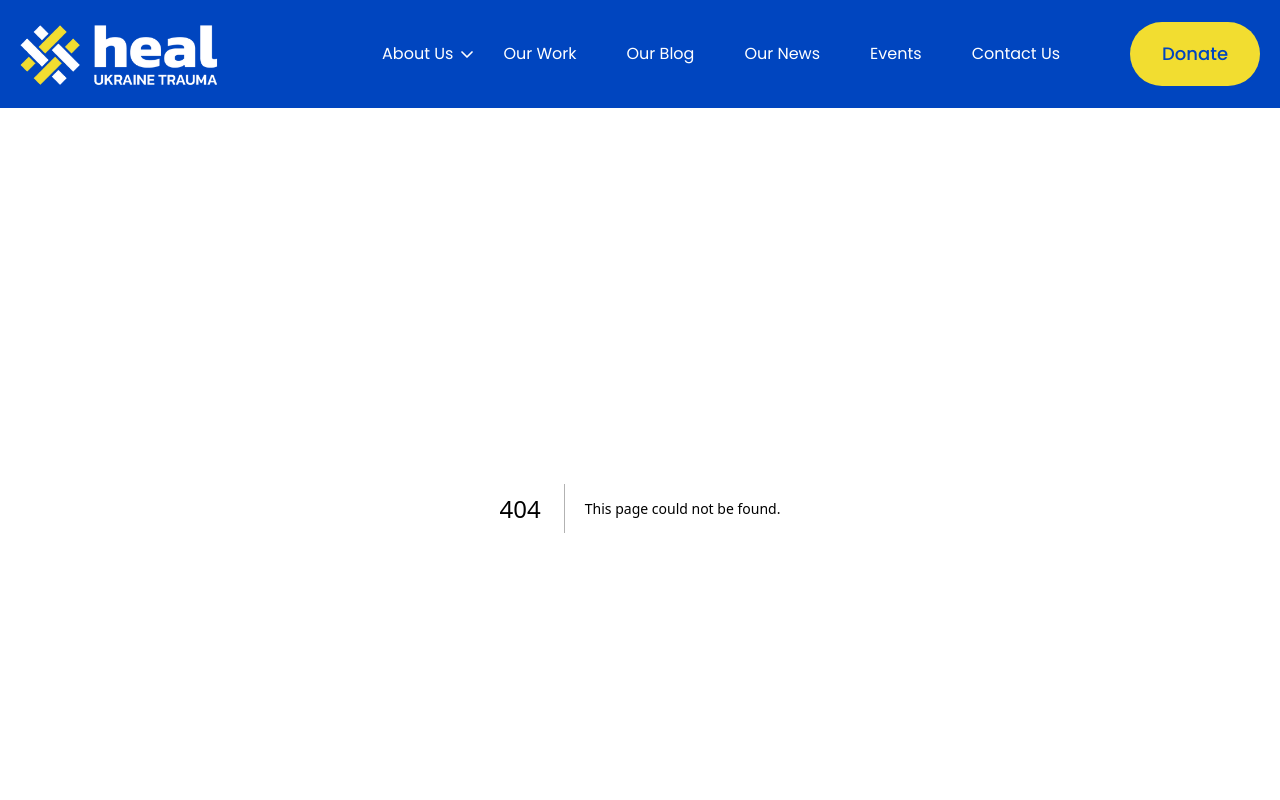
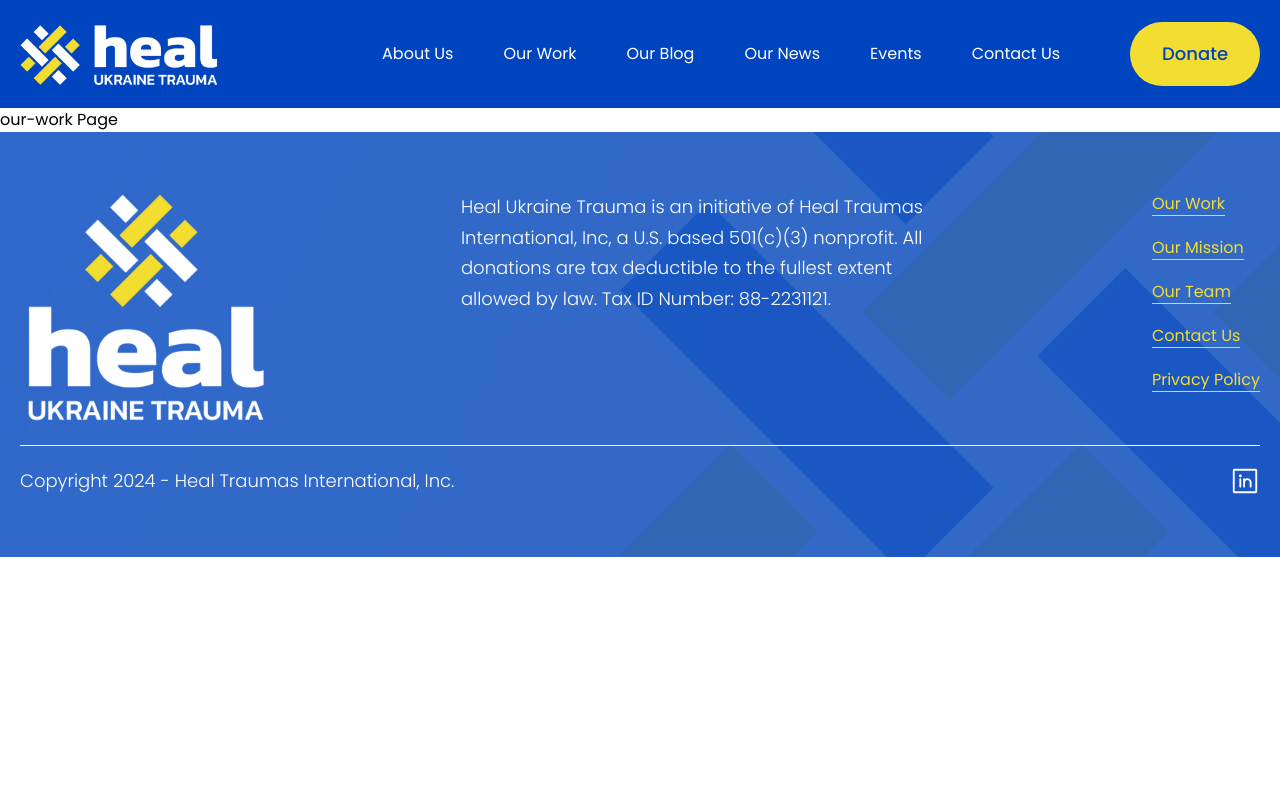
Before and after one commit to Roovin/healtraumas-next, a Next.js app: page /our-work in a window 1280 px wide. Before the commit this address had no page. Shown: the top 800 px of the page. Built offline with nearby package versions, Linux system fonts and the light colour scheme.

Commit message:
update header

```diff
--- a/components/header/Header.jsx
+++ b/components/header/Header.jsx
@@ -71,7 +71,11 @@
                     headerData.map((item, i) => {
                       return (
                         <li key={i} className='mr-[30px] pb-[42px] ipad:w-full ipad:pb-[20px]' onMouseEnter={(e) => showSubManu(e, i)} onMouseLeave={(e) => hideMenu(e, i)}>
-                          <Link href={item.url} className={`text-white ${item?.subMenu ? Style.arrow : ''} pr-[20px] ${openSubMenu === i ? Style.show : ''} `} onClick={(e) => showMenuRes(e, i)}>{item.nav}</Link>
+                          { item?.subMenu ?
+                              <span className={`text-white ${item?.subMenu ? Style.arrow : ''} cursor-pointer pr-[20px] ${ item?.subMenu && openSubMenu === i ? Style.show : ''} `} onClick={(e) => showMenuRes(e, i)}>{item.nav}</span>
+                            :
+                            <Link href={item.url} className={`text-white ${item?.subMenu ? Style.arrow : ''} pr-[20px] ${ item?.subMenu && openSubMenu === i ? Style.show : ''} `}>{item.nav}</Link>
+                          }
                           <div className={`subMenu ${Style.subMenu} ${openSubMenu == i && item?.subMenu ? 'ipad-up:block' : 'ipad-up:hidden'} absolute bottom-0 ${back != 'x' && ActiveMobileSubMenu === i ? 'ipad:left-0' : 'ipad:left-[-100%]'} transition-all duration-700 ease-in-out bg-white h-full ipad:w-full ipad:!top-[0] p-[20px] z-[99]`} style={subMenuProrperty}>
                             <div className={`${Style.backBtn} backBtn relative cursor-pointer text-[20px] mb-[20px] ipad:mb-[25px] pl-[30px] hidden ipad:inline-block`} onClick={() => backBtn('x')}></div>
                             <ul className='ipad:mt-[40px]'>
--- /dev/null
+++ b/pages/our-work.jsx
@@ -0,0 +1,7 @@
+import React from 'react'
+
+export default function ourWork() {
+  return (
+    <div>our-work Page</div>
+  )
+}
```
